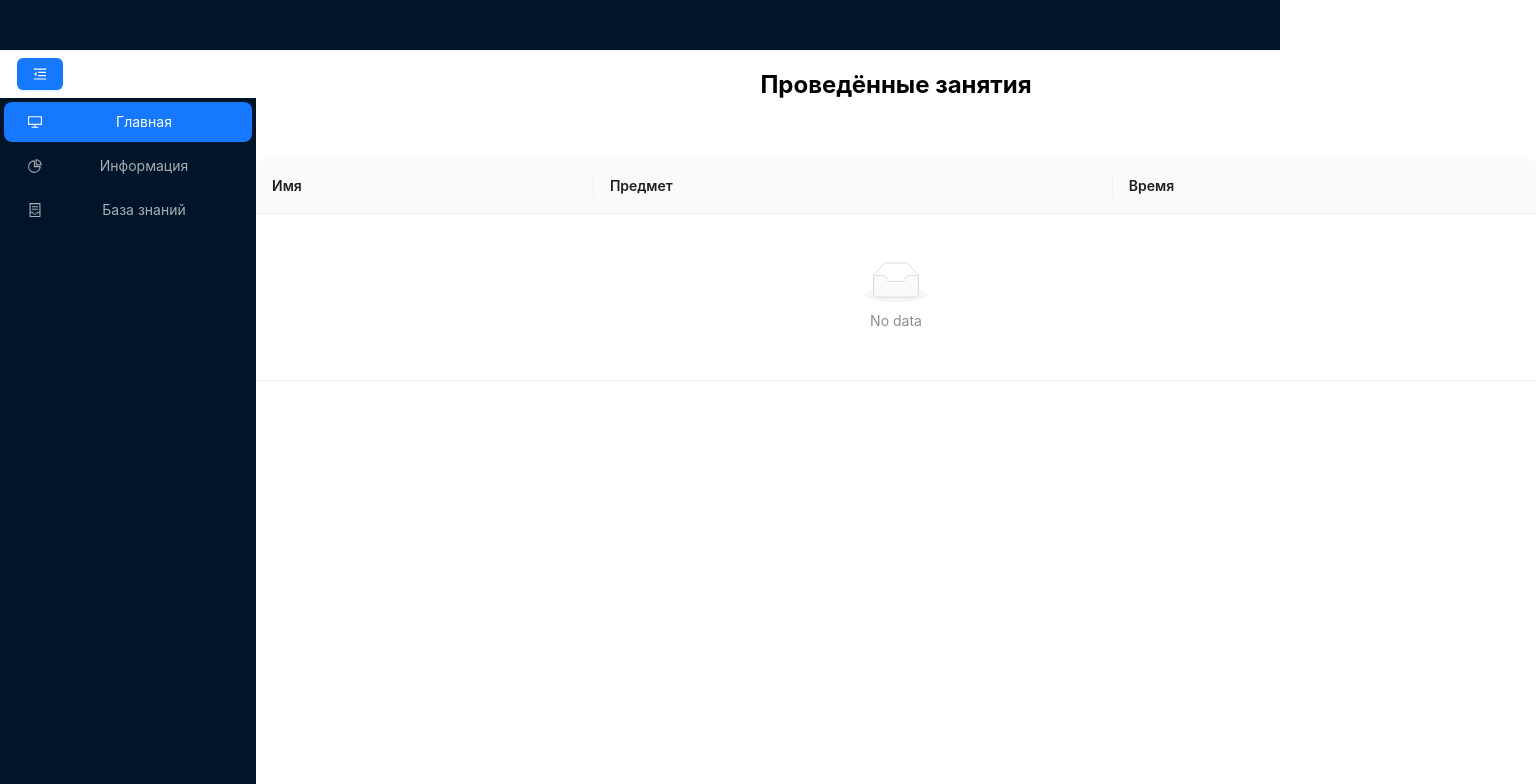
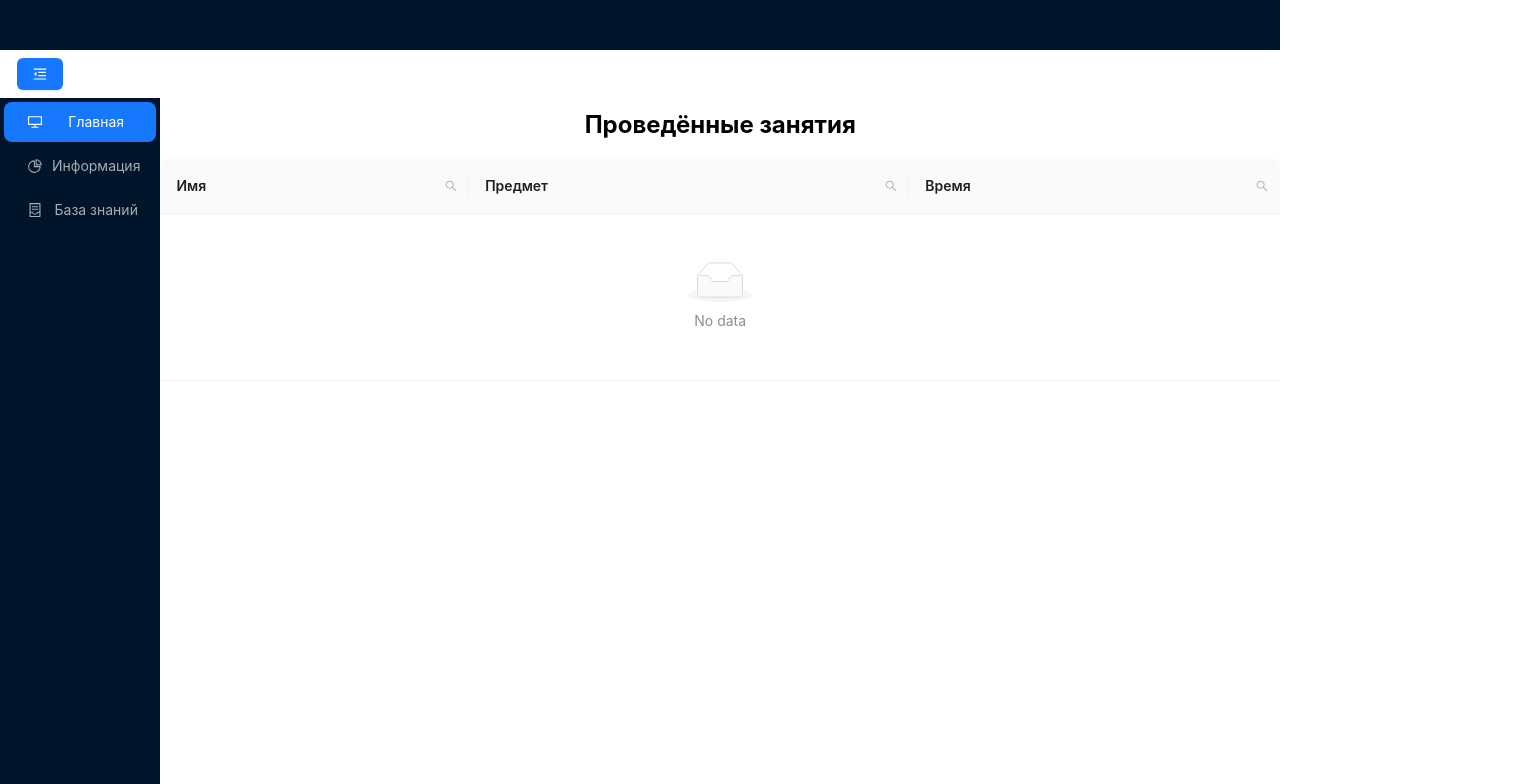
Before and after one commit to Regarn170899/app-tutors, a React (Create React App) app: page /about in a window 1280 px wide. Shown: the top 784 px of the page, 1536 px wide, since content can reach past the window. Built offline with nearby package versions, Linux system fonts and the light colour scheme.

Commit message:
Добавлена логика по сортировке в таблице

```diff
--- a/src/App.css
+++ b/src/App.css
@@ -1,10 +1,10 @@
 *{
   box-sizing: border-box;
-
 }
 .App {
   text-align: center;
   height: 1038px;
+  width: 100%;
 }
 
 .App-logo {
@@ -24,6 +24,7 @@
 }
 .App-header-block{
   display: flex;
+  width: 100%;
 
 }
 .App-header {
--- a/src/Components/Calendar/Calendar.jsx
+++ b/src/Components/Calendar/Calendar.jsx
@@ -1,5 +1,5 @@
-import React, {memo, useCallback, useEffect, useMemo, useState} from 'react';
-import { Calendar } from 'antd';
+import React, { useCallback, useEffect, useMemo, useRef, useState} from 'react';
+import {Calendar} from 'antd';
 import styles from './Calendar.module.css'
 import {CheckCircleOutlined, DeleteOutlined} from "@ant-design/icons";
 import cx from "classnames";
@@ -12,6 +12,7 @@ const getMonthData = (value) => {
 };
 const CalendarCustom = (props) => {
     const [arrayLessonIds,setArrayLessonIds]=useState([])
+
     const getListData = (value) => {
         console.log('sda')
 
--- a/src/Components/CustomMenu/CustomMenu.jsx
+++ b/src/Components/CustomMenu/CustomMenu.jsx
@@ -31,9 +31,6 @@ const CustomMenu = () => {
     return (
         <div>
             <div
-                style={{
-                    width: 256,
-                }}
             >
                 <div style={{
                     width: 80,
--- a/src/Pages/InformationPage/InformationPage.jsx
+++ b/src/Pages/InformationPage/InformationPage.jsx
@@ -1,7 +1,78 @@
-import React from 'react';
-import {Table} from "antd";
+import React, {useRef, useState} from 'react';
+import {Button, Input, Space, Table} from "antd";
+import {SearchOutlined} from "@ant-design/icons";
 
 const InformationPage = (props) => {
+    const [searchText, setSearchText] = useState('');
+    const [searchedColumn, setSearchedColumn] = useState('');
+    const searchInput = useRef(null);
+    const handleSearch = (selectedKeys, confirm, dataIndex) => {
+        confirm();
+        setSearchText(selectedKeys[0]);
+        setSearchedColumn(dataIndex);
+    };
+    const handleReset = (clearFilters) => {
+        clearFilters();
+        setSearchText('');
+    };
+    const getColumnSearchProps = (dataIndex) => ({
+        filterDropdown: ({ setSelectedKeys, selectedKeys, confirm, clearFilters, close }) => (
+            <div
+                style={{
+                    padding: 8,
+                }}
+                onKeyDown={(e) => e.stopPropagation()}
+            >
+                <Input
+                    ref={searchInput}
+                    placeholder={`Search ${dataIndex}`}
+                    value={selectedKeys[0]}
+                    onChange={(e) => setSelectedKeys(e.target.value ? [e.target.value] : [])}
+                    onPressEnter={() => handleSearch(selectedKeys, confirm, dataIndex)}
+                    style={{
+                        marginBottom: 8,
+                        display: 'block',
+                    }}
+                />
+                <Space>
+                    <Button
+                        type="primary"
+                        onClick={() => handleSearch(selectedKeys, confirm, dataIndex)}
+                        icon={<SearchOutlined />}
+                        size="small"
+                    >
+                        Search
+                    </Button>
+                    <Button
+                        onClick={() => {
+                            clearFilters && handleReset(clearFilters);
+                            handleSearch(selectedKeys, confirm, dataIndex);
+                        }}
+                        size="small"
+                    >
+                        Reset
+                    </Button>
+                </Space>
+            </div>
+        ),
+        filterIcon: (filtered) => (
+            <SearchOutlined
+                style={{
+                    color: filtered ? '#1677ff' : undefined,
+                }}
+            />
+        ),
+        onFilter: (value, record) =>
+            record[dataIndex].toString().toLowerCase().includes(value.toLowerCase()),
+        onFilterDropdownOpenChange: (visible) => {
+            if (visible) {
+                setTimeout(() => searchInput.current?.select(), 100);
+            }
+        },
+        render: (text) => (
+                text
+            ),
+    });
     const dataSource = props.successfulLessons.map((lesson)=>{
         return{
                 key: "1",
@@ -16,24 +87,27 @@ const InformationPage = (props) => {
             title: 'Имя',
             dataIndex: 'name',
             key: 'name',
+            ...getColumnSearchProps('name'),
         },
         {
             title: 'Предмет',
             dataIndex: 'subject',
             key: 'subject',
+            ...getColumnSearchProps('subject'),
         },
         {
             title: 'Время',
             dataIndex: 'time',
             key: 'time',
+            ...getColumnSearchProps('time'),
         },
     ];
 
 
     return (
-        <div>
+        <div style={{width:'100%', paddingTop:'40px'}}>
             <h2>Проведённые занятия</h2>
-            <Table style={{width:'100vw', paddingTop:'40px'}}  dataSource={dataSource} columns={columns} />
+            <Table   dataSource={dataSource} columns={columns} />
         </div>
     );
 };
--- a/src/index.js
+++ b/src/index.js
@@ -12,7 +12,4 @@ root.render(
       </BrowserRouter>
 );
 
-// If you want to start measuring performance in your app, pass a function
-// to log results (for example: reportWebVitals(console.log))
-// or send to an analytics endpoint. Learn more: https://bit.ly/CRA-vitals
 reportWebVitals();
```
